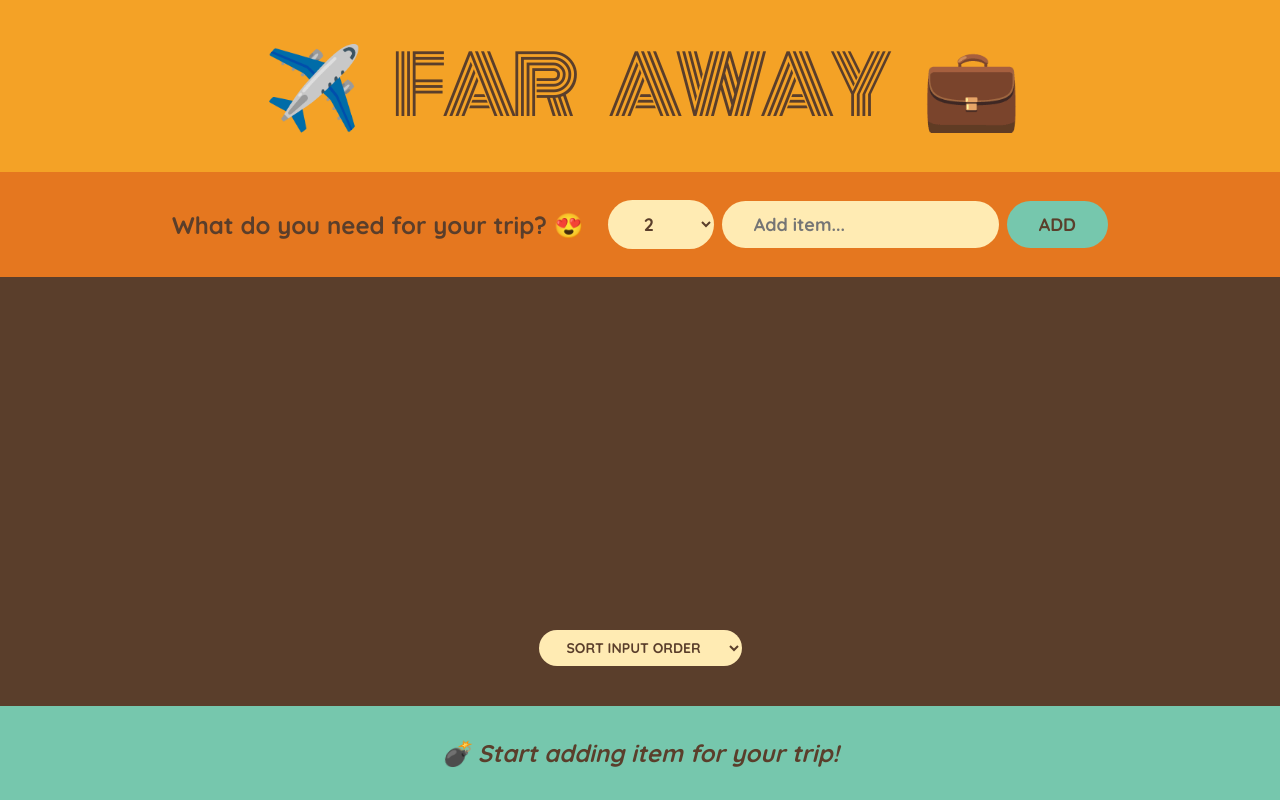
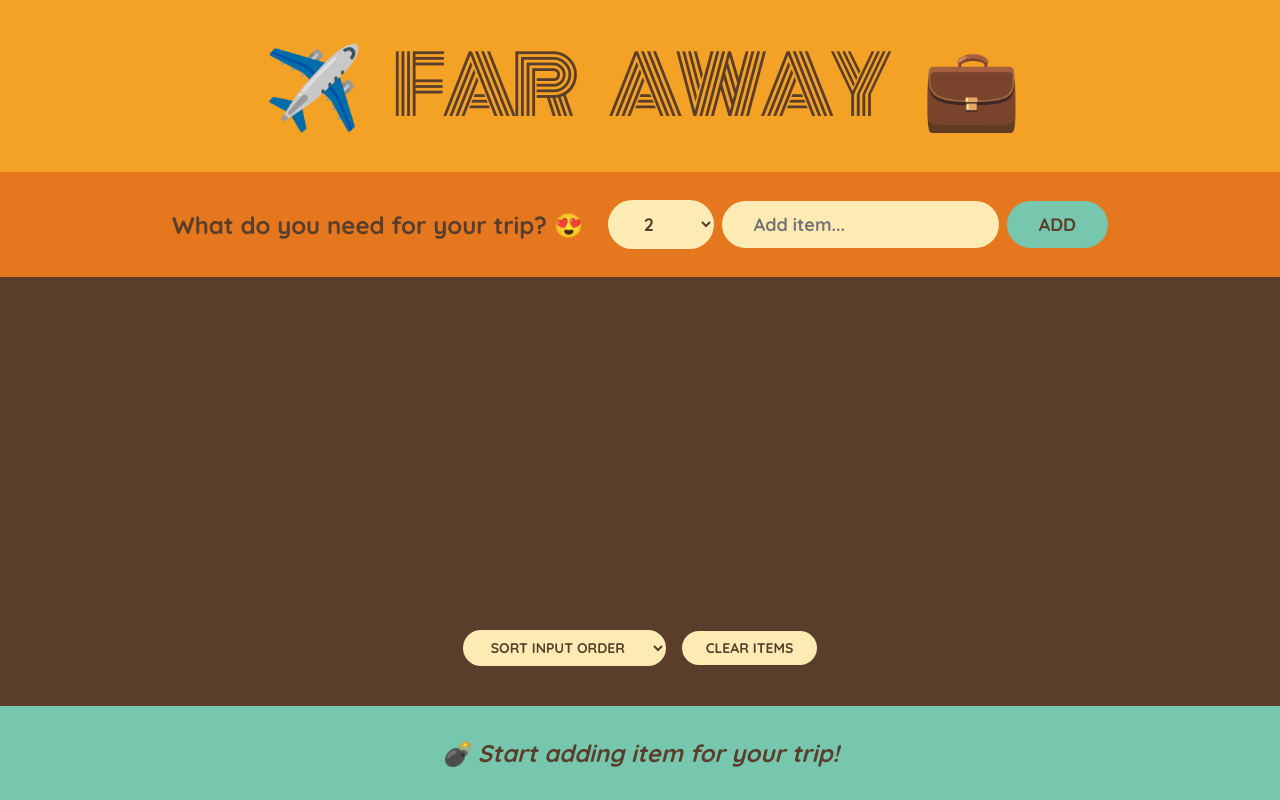
Before and after one commit to devraider/trip-notes, a React (Create React App) app: page / in a window 1280 px wide. Built offline with nearby package versions, Linux system fonts and the light colour scheme.

Commit message:
feat(PackingList): Added button to clear list of items with confirmation

```diff
--- a/src/App.js
+++ b/src/App.js
@@ -23,6 +23,14 @@ function App() {
     setItems((items) => items.filter((item) => item.id !== id));
   }
 
+  function handleClearItems() {
+    const confirm = window.confirm(
+      "Are you sure you want to delete all items?"
+    );
+
+    if (confirm) setItems([]);
+  }
+
   return (
     <div className="app">
       <Logo />
@@ -31,6 +39,7 @@ function App() {
         items={items}
         onRemoveItem={handleDeleteItem}
         onToggleItem={handleToggleItem}
+        onClearItems={handleClearItems}
       />
       <Stats items={items} />
     </div>
--- a/src/PackingList.jsx
+++ b/src/PackingList.jsx
@@ -1,7 +1,7 @@
 import { useState } from "react";
 import Item from "./Item";
 
-function PackingList({ items, onRemoveItem, onToggleItem }) {
+function PackingList({ items, onRemoveItem, onToggleItem, onClearItems }) {
   const [sortBy, setSortBy] = useState("input");
 
   let sortedItems;
@@ -36,6 +36,7 @@ function PackingList({ items, onRemoveItem, onToggleItem }) {
           <option value="description">Sort description</option>
           <option value="packed">Sort packed</option>
         </select>
+        <button onClick={onClearItems}>Clear items</button>
       </div>
     </div>
   );
```
